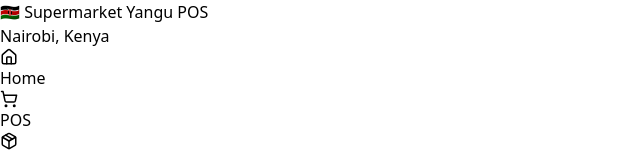
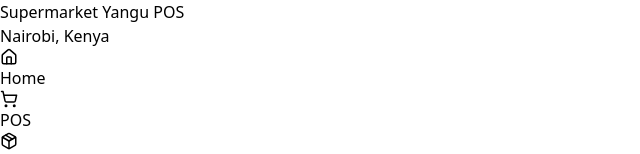
Before and after one commit to kiplennie-code/Capstone-project-alx, a React (Vite) app in the folder supermarket-yangu/: page / in a window 1280 px wide. Shown: the top 154 px of the page, without its empty margins (0-640 px from the left). Built offline with nearby package versions, Linux system fonts and the light colour scheme.

Commit message:
Day 5: Add navigation component with routing structure

```diff
--- a/supermarket-yangu/src/components/Navbar.jsx
+++ b/supermarket-yangu/src/components/Navbar.jsx
@@ -15,7 +15,7 @@ export default function Navbar({ cartCount }) {
       <div className="container mx-auto px-4 py-4">
         <div className="flex justify-between items-center mb-4">
           <div>
-            <h1 className="text-3xl font-bold">🇰🇪 Supermarket Yangu POS</h1>
+            <h1 className="text-3xl font-bold"> Supermarket Yangu POS</h1>
             <p className="text-green-100 text-sm">Nairobi, Kenya</p>
           </div>
           {cartCount > 0 && (
```
